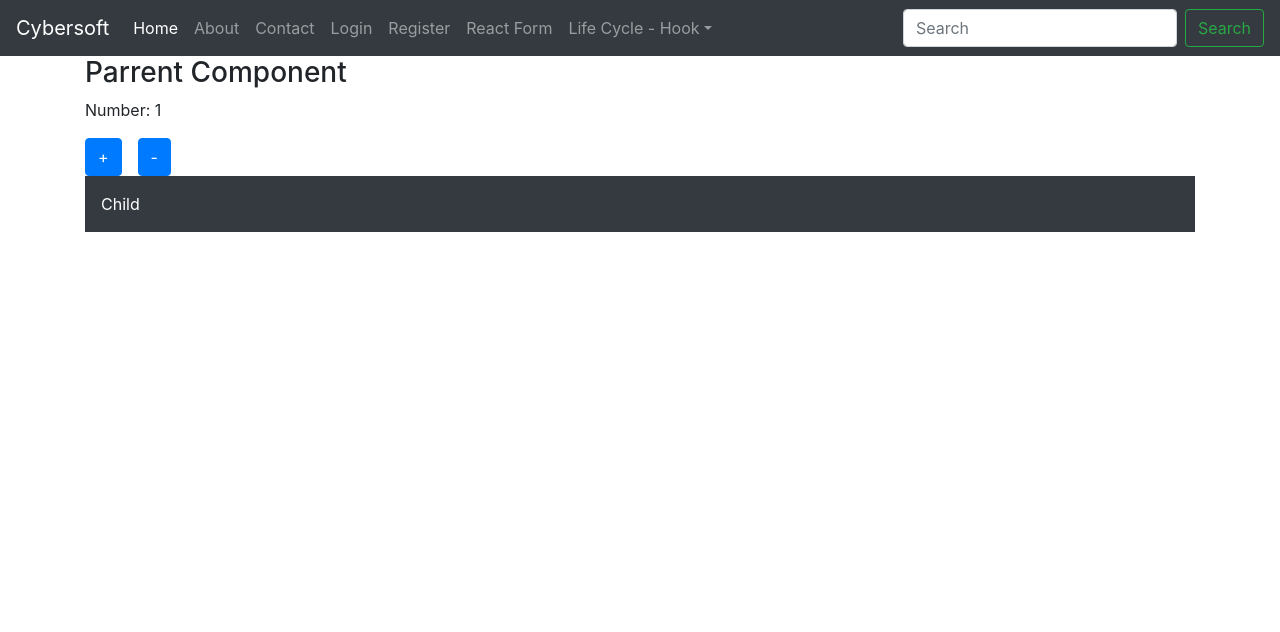
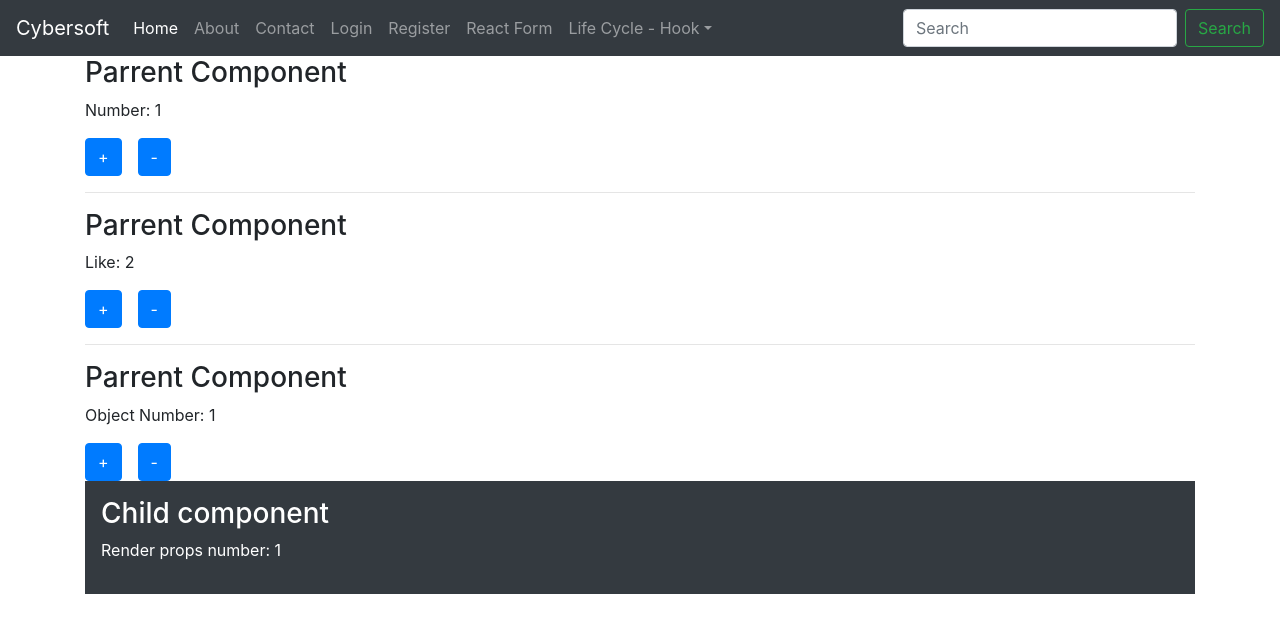
Before and after one commit to Zittttt/reactjs, a React (Create React App) app: page /lifecycle in a window 1280 px wide. Shown: the top 632 px of the page. Built offline with nearby package versions, Linux system fonts and the light colour scheme.

Commit message:
'life-cycle-hook'

```diff
--- a/src/App.js
+++ b/src/App.js
@@ -26,6 +26,7 @@ import Profile from "./pages/Profile/Profile";
 import Detail from "./pages/Detail/Detail";
 import BaiTapFormDangKy from "./pages/BaiTapFormDangKy/BaiTapFormDangKy";
 import LifeCycle from "./pages/LifeCycle/LifeCycle";
+import DemoUseState from "./pages/Hooks/DemoUseState/DemoUseState";
 
 function App() {
   return (
@@ -42,6 +43,7 @@ function App() {
         <Route exact path={"/detail/:postid"} component={Detail} />
         <Route exact path={"/baitapform"} component={BaiTapFormDangKy} />
         <Route exact path={"/lifecycle"} component={LifeCycle} />
+        <Route exact path={"/usestate"} component={DemoUseState} />
 
         {/* Trang mặc định luôn nằm dưới cùng */}
         <Route exact path={"/"} component={Home} />
--- a/src/Component/HeaderHome/HeaderHome.jsx
+++ b/src/Component/HeaderHome/HeaderHome.jsx
@@ -88,6 +88,9 @@ export default class HeaderHome extends Component {
                 <NavLink className="dropdown-item" to="/lifecycle">
                   Life Cycle
                 </NavLink>
+                <NavLink className="dropdown-item" to="/usestate">
+                  Use state
+                </NavLink>
               </div>
             </li>
           </ul>
--- a/src/pages/BaiTapFormDangKy/FormDangKy.jsx
+++ b/src/pages/BaiTapFormDangKy/FormDangKy.jsx
@@ -85,10 +85,31 @@ class FormDangKy extends Component {
     this.props.dispatch(action);
   };
 
+  //Can thiệp vào quá trình thay đổi props của component trước khi render
+
+  // static getDerivedStateFromProps(newProps, currentState) {
+  //   //Khi người dùng bấm nút sửa => thì component sẽ nhận newProps => đem props mới gán vào state.values và trả state mới
+
+  //   if (newProps.nguoiDungSua.taiKhoan !== currentState.values.taiKhoan) {
+  //     //Trường hợp bấm nút sửa
+  //     currentState.values = newProps.nguoiDungSua;
+  //   }
+
+  //   return currentState;
+  // }
+
+  //Hàm life cycle này chỉ chạy khi props thay đổi, state thay đổi sẽ không chạy
+  componentWillReceiveProps(newProps) {
+    //Khi props thay đổi trước khi render thì lấy nguoiDungSua đưa vào this.state.values
+    this.setState({
+      values: newProps.nguoiDungSua,
+    });
+  }
+
   render() {
     console.log(this.state);
     let { taiKhoan, hoTen, email, matKhau, soDienThoai, loaiNguoiDung } =
-      this.props.nguoiDungSua;
+      this.state.values;
 
     return (
       <form className="card" onSubmit={this.handleSubmit}>
@@ -182,6 +203,21 @@ class FormDangKy extends Component {
           <button className="btn btn-success" type="submit">
             Đăng ký
           </button>
+          <button
+            className="btn btn-primary ml-2"
+            type="button"
+            onClick={() => {
+              //Tạo ra action
+              const action = {
+                type: "CAP_NHAT_NGUOI_DUNG",
+                nguoiDung: this.state.values,
+              };
+              //Đưa dữ liệu sau khi người dùng chỉnh sửa về redux store
+              this.props.dispatch(action);
+            }}
+          >
+            Cập nhật
+          </button>
         </div>
       </form>
     );
--- /dev/null
+++ b/src/pages/Hooks/DemoUseState/DemoUseState.jsx
@@ -0,0 +1,48 @@
+import React, { useState } from "react";
+
+export default function DemoUseState(props) {
+  // thay vì this.props thì rfc có param là props
+  const [stateNumber, setStateNumber] = useState(1); // useState(stateDefault);
+  const [imgSrc, setImgSrc] = useState("https://i.pravatar.cc?u=1");
+
+  return (
+    <div className="container">
+      <h3>Ví dụ 1: tăng giảm số lượng</h3>
+      <p>Number: {stateNumber}</p>
+      <button
+        className="btn btn-primary mr-2"
+        onClick={() => {
+          //Khi  setState được gọi thì nguyên function sẽ chạy lại
+          setStateNumber(stateNumber + 1);
+        }}
+      >
+        +
+      </button>
+      <button
+        className="btn btn-primary ml-2"
+        onClick={() => {
+          setStateNumber(stateNumber - 1);
+        }}
+      >
+        -
+      </button>
+      <hr />
+      <h3>Ví dụ 2: Ứng dụng tìm bạn</h3>
+      <div className="card w-25">
+        <img src={imgSrc} alt="..." />
+        <div className="card-body bg-dark text-white">
+          <button
+            className="btn btn-success"
+            onClick={() => {
+              let number = Math.floor(Math.random() * 100);
+              let newImgSrc = `https://i.pravatar.cc?u=${number}`;
+              setImgSrc(newImgSrc);
+            }}
+          >
+            Random
+          </button>
+        </div>
+      </div>
+    </div>
+  );
+}
--- a/src/pages/LifeCycle/Child.jsx
+++ b/src/pages/LifeCycle/Child.jsx
@@ -1,6 +1,6 @@
-import React, { Component } from "react";
+import React, { Component, PureComponent } from "react";
 
-export default class Child extends Component {
+export default class Child extends PureComponent {
   constructor(props) {
     super(props);
     this.state = {};
@@ -8,18 +8,29 @@ export default class Child extends Component {
   }
 
   static getDerivedStateFromProps(newProps, currentState) {
+    //Hàm nhận vào props mới (sau khi thay đổi != this.props) và this.state
+    //=> Xử lý trả về state mới
     console.log("getDerivedStateFromProps child");
     return currentState;
   }
 
-  shouldComponentUpdate(newProps, newState) {
-    console.log("shouldComponentUpdate child");
-    return true;
-  }
+  //Khi sử dụng PureComponent thì chỉ so sánh props cũ và mới với kiểu dữ liệu primitive value (number,string,boolean) Shallow Compare
+
+  // shouldComponentUpdate(newProps, newState) {
+  //   if (this.props.number === newProps.number) {
+  //     return false;
+  //   }
+  //   return true;
+  // }
 
   render() {
     console.log("render child");
-    return <div>Child</div>;
+    return (
+      <div>
+        <h3>Child component</h3>
+        <p>Render props number: {this.props.objectNumber.number}</p>
+      </div>
+    );
   }
 
   componentDidMount() {
--- a/src/pages/LifeCycle/LifeCycle.jsx
+++ b/src/pages/LifeCycle/LifeCycle.jsx
@@ -6,6 +6,10 @@ export default class LifeCycle extends Component {
     super(props);
     this.state = {
       number: 1,
+      like: 1,
+      objectNumber: {
+        number: 1,
+      },
     };
     console.log("constructor");
   }
@@ -15,9 +19,11 @@ export default class LifeCycle extends Component {
     return true;
   }
 
+  //Hàm dùng để can thiệp vào quá trình thay đổi state và props trước khi render ra giao diện
   static getDerivedStateFromProps(newProps, currentState) {
     console.log("getDerivedStateFromProps");
-    return currentState;
+    currentState.like += 1;
+    return { ...currentState };
   }
 
   render() {
@@ -46,13 +52,74 @@ export default class LifeCycle extends Component {
         >
           -
         </button>
+        <hr />
+        <h3>Parrent Component</h3>
+        <p>Like: {this.state.like}</p>
+        <button
+          className="btn btn-primary mr-2"
+          onClick={() => {
+            this.setState({
+              like: this.state.like + 1,
+            });
+          }}
+        >
+          +
+        </button>
+        <button
+          className="btn btn-primary ml-2"
+          onClick={() => {
+            this.setState({
+              like: this.state.like - 1,
+            });
+          }}
+        >
+          -
+        </button>
+        <hr />
+        <h3>Parrent Component</h3>
+        <p>Object Number: {this.state.objectNumber.number}</p>
+        <button
+          className="btn btn-primary mr-2"
+          onClick={() => {
+            let newNumber = { ...this.state.objectNumber };
+            newNumber.number += 1;
+            this.setState({
+              objectNumber: newNumber,
+            });
+          }}
+        >
+          +
+        </button>
+        <button
+          className="btn btn-primary ml-2"
+          onClick={() => {
+            let newNumber = { ...this.state.objectNumber };
+            newNumber.number -= 1;
+            this.setState({
+              objectNumber: newNumber,
+            });
+          }}
+        >
+          -
+        </button>
         <div className="bg-dark text-white p-3">
-          <Child />
+          <Child objectNumber={this.state.objectNumber} />
         </div>
       </div>
     );
   }
+
+  timeOut = {};
+
   componentDidMount() {
     console.log("componentDidMount");
+
+    this.timeOut = setInterval(() => {
+      console.log("call api 2s 1 lần");
+    }, 2000);
+  }
+  componentWillUnmount() {
+    //Hàm này dùng để clear các hàm chạy ngầm của component trước khi component mất khỏi giao diện
+    clearInterval(this.timeOut);
   }
 }
--- a/src/redux/reducers/formDangKyReducer.js
+++ b/src/redux/reducers/formDangKyReducer.js
@@ -50,6 +50,26 @@ export const formDangKyReducer = (state = stateDefault, action) => {
       return { ...state };
     }
 
+    case "CAP_NHAT_NGUOI_DUNG": {
+      state.mangNguoiDung = [...state.mangNguoiDung];
+
+      //Tìm ra object chỉnh sửa dựa vào tài khoản
+
+      let nguoiDungCapNhat = state.mangNguoiDung.find(
+        (nd) => nd.taiKhoan === action.nguoiDung.taiKhoan
+      );
+
+      if (nguoiDungCapNhat) {
+        // nguoiDungCapNhat.email = action.nguoiDung.email;
+        //....
+        for (let key in nguoiDungCapNhat) {
+          nguoiDungCapNhat[key] = action.nguoiDung[key];
+        }
+      }
+
+      return { ...state };
+    }
+
     default:
       return state;
   }
```
